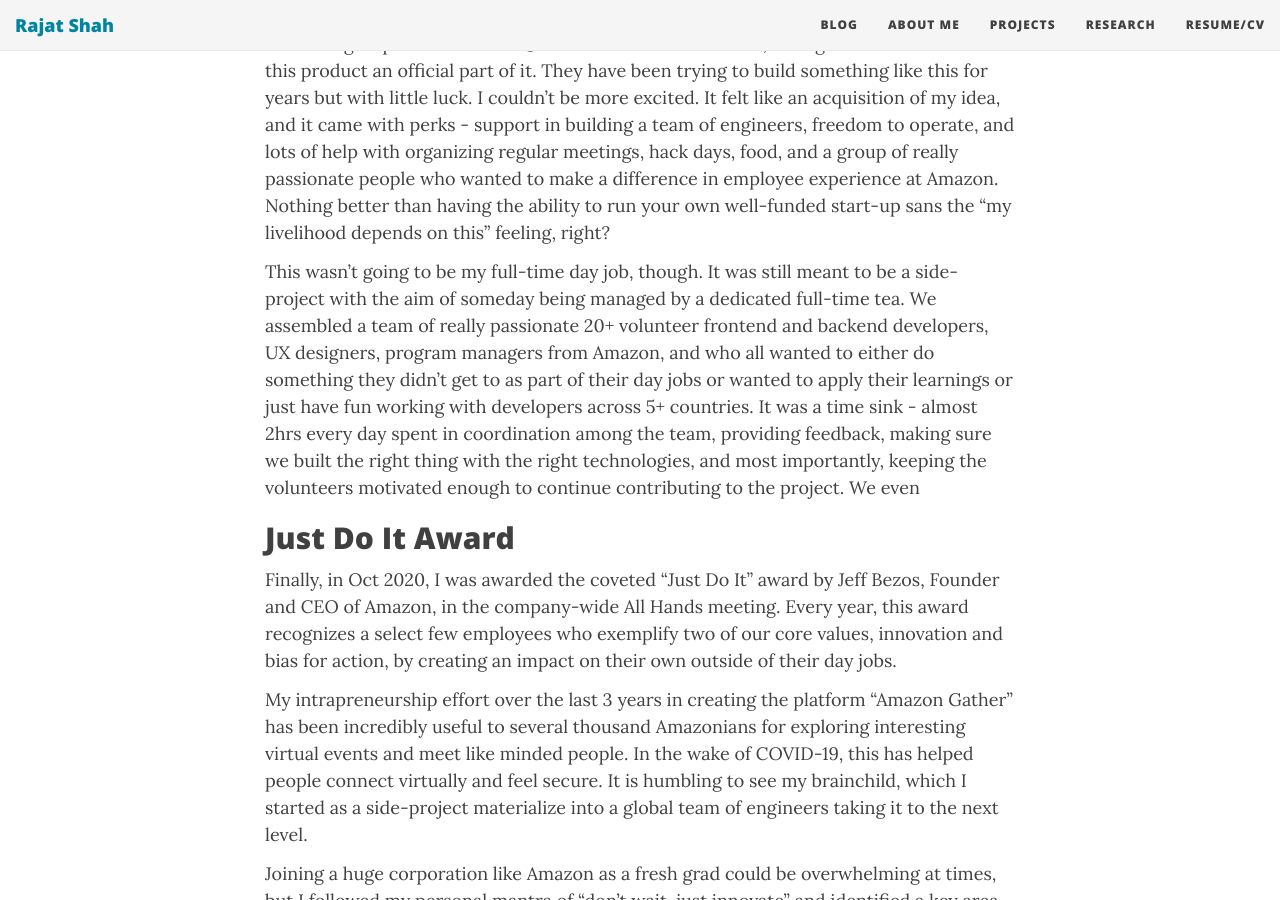
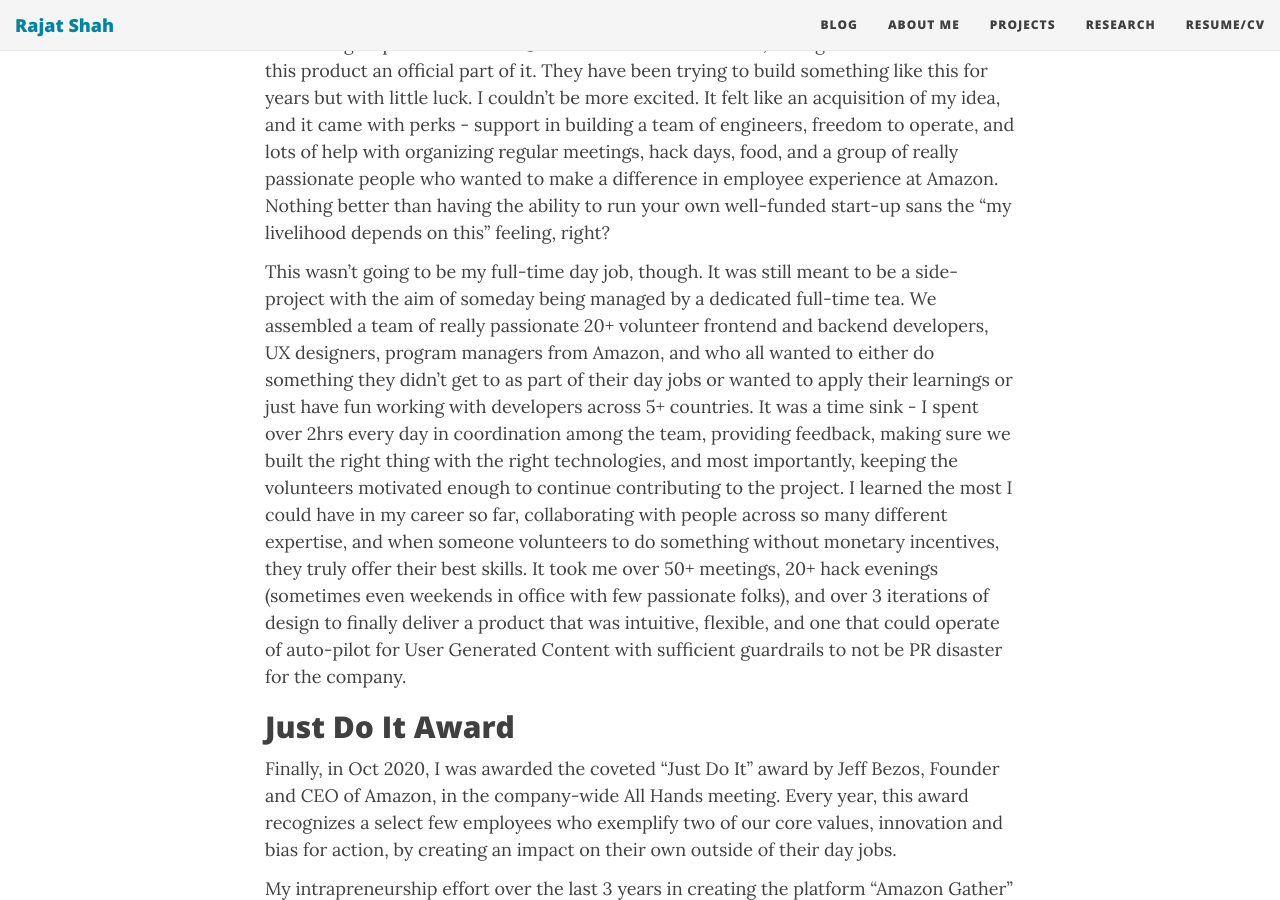
Before and after one commit to shahrajat/shahrajat.github.io, a Jekyll site: the page built from _posts/2020-12-24-amazon-just-do-it-award-jeff-bezos.md, in a window 1280 px wide and 900 px high, scrolled down 2255 px. Built offline with Jekyll 4.4.1, drawn with Linux system fonts in a browser that asks for light colours; nearby versions of some CDN libraries; comment, search, counter and statistics services are not loaded.

Commit message:
Update 2020-12-24-amazon-just-do-it-award-jeff-bezos.md

```diff
--- a/_posts/2020-12-24-amazon-just-do-it-award-jeff-bezos.md
+++ b/_posts/2020-12-24-amazon-just-do-it-award-jeff-bezos.md
@@ -31,7 +31,7 @@
 
 This was in early 2018, and within a few months of it going viral, an internal employee resource group called Connect@Amazon reached out to me, asking if I'd also like to make this product an official part of it. They have been trying to build something like this for years but with little luck. I couldn't be more excited. It felt like an acquisition of my idea, and it came with perks - support in building a team of engineers, freedom to operate, and lots of help with organizing regular meetings, hack days, food, and a group of really passionate people who wanted to make a difference in employee experience at Amazon. Nothing better than having the ability to run your own well-funded start-up sans the "my livelihood depends on this" feeling, right?
 
-This wasn't going to be my full-time day job, though. It was still meant to be a side-project with the aim of someday being managed by a dedicated full-time tea. We assembled a team of really passionate 20+ volunteer frontend and backend developers, UX designers, program managers from Amazon, and who all wanted to either do something they didn't get to as part of their day jobs or wanted to apply their learnings or just have fun working with developers across 5+ countries. It was a time sink - almost 2hrs every day spent in coordination among the team, providing feedback, making sure we built the right thing with the right technologies, and most importantly, keeping the volunteers motivated enough to continue contributing to the project. We even
+This wasn't going to be my full-time day job, though. It was still meant to be a side-project with the aim of someday being managed by a dedicated full-time tea. We assembled a team of really passionate 20+ volunteer frontend and backend developers, UX designers, program managers from Amazon, and who all wanted to either do something they didn't get to as part of their day jobs or wanted to apply their learnings or just have fun working with developers across 5+ countries. It was a time sink - I spent over 2hrs every day in coordination among the team, providing feedback, making sure we built the right thing with the right technologies, and most importantly, keeping the volunteers motivated enough to continue contributing to the project. I learned the most I could have in my career so far, collaborating with people across so many different expertise, and when someone volunteers to do something without monetary incentives, they truly offer their best skills. It took me over 50+ meetings, 20+ hack evenings (sometimes even weekends in office with few passionate folks), and over 3 iterations of design to finally deliver a product that was intuitive, flexible, and one that could operate of auto-pilot for User Generated Content with sufficient guardrails to not be PR disaster for the company.
 
 ## Just Do It Award
 
```
